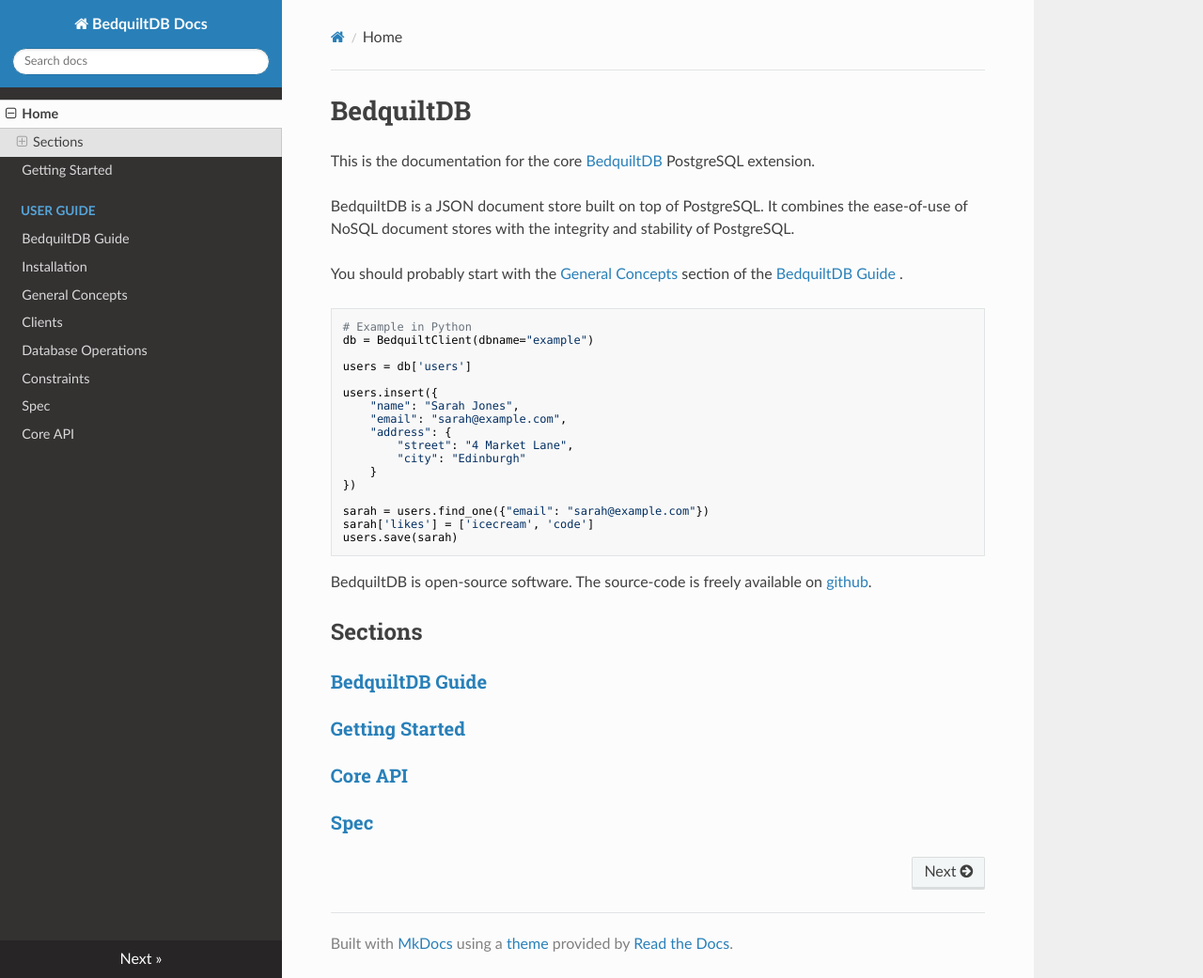
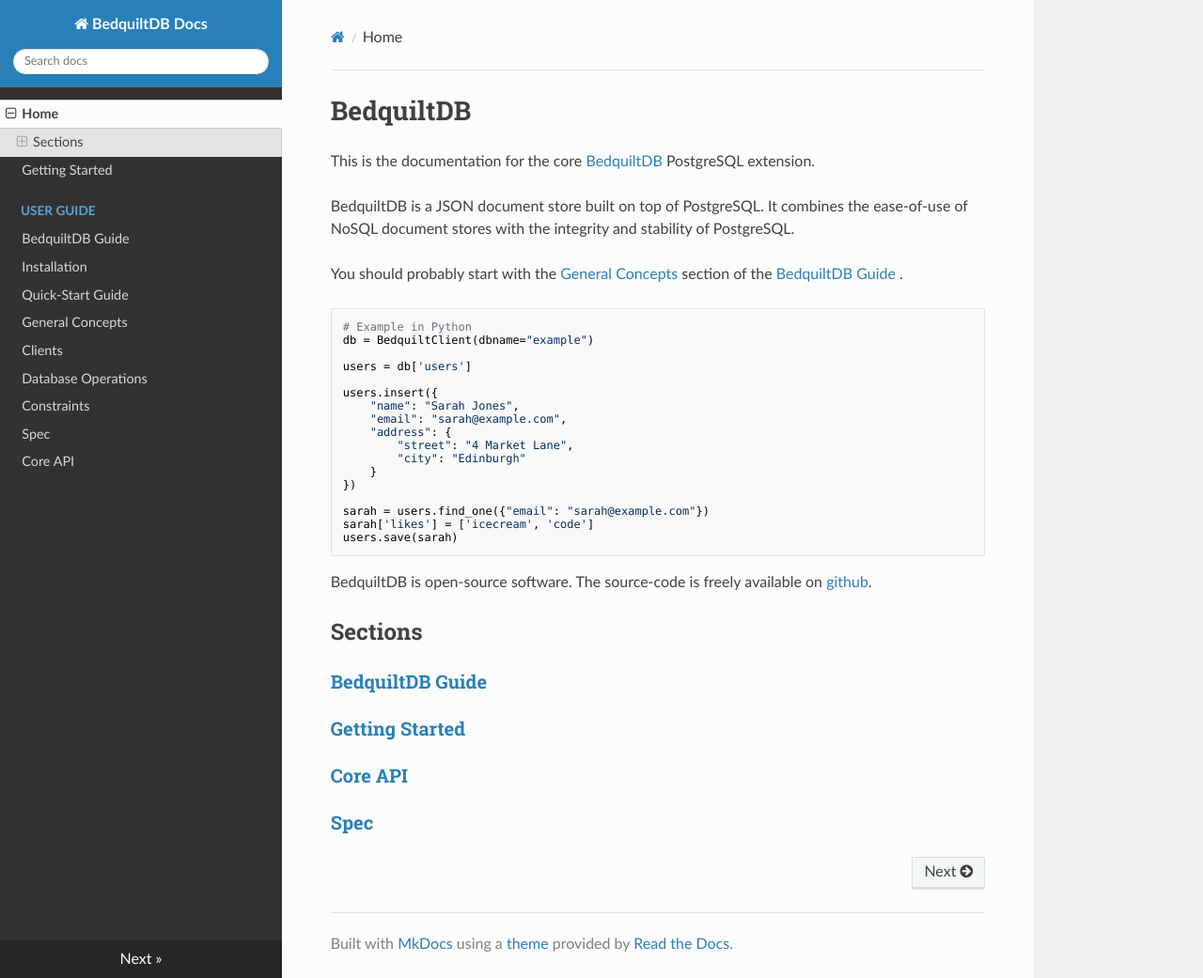
Before and after one commit to BedquiltDB/bedquilt-core, an MkDocs documentation site: the page built from doc/index.md, in a window 1280 px wide and 1041 px high. Shown: the whole window at 94% size. Built offline with MkDocs 1.6.1, drawn with Linux system fonts in a browser that asks for light colours; nearby versions of some CDN libraries; old or Windows-style settings are respelled for this version of MkDocs.

Commit message:
fix docs

```diff
--- a/mkdocs.yml
+++ b/mkdocs.yml
@@ -7,6 +7,7 @@
   - 'User Guide':
     - 'BedquiltDB Guide': 'guide/index.md'
     - 'Installation': 'guide/installation.md'
+    - 'Quick-Start Guide': 'guide/quick_start.md'
     - 'General Concepts': 'guide/concepts.md'
     - 'Clients': 'guide/clients.md'
     - 'Database Operations': 'guide/database_ops.md'
```
Also changed, not shown: doc/guide/quick_start.md (renamed from doc/quick_start.md).
